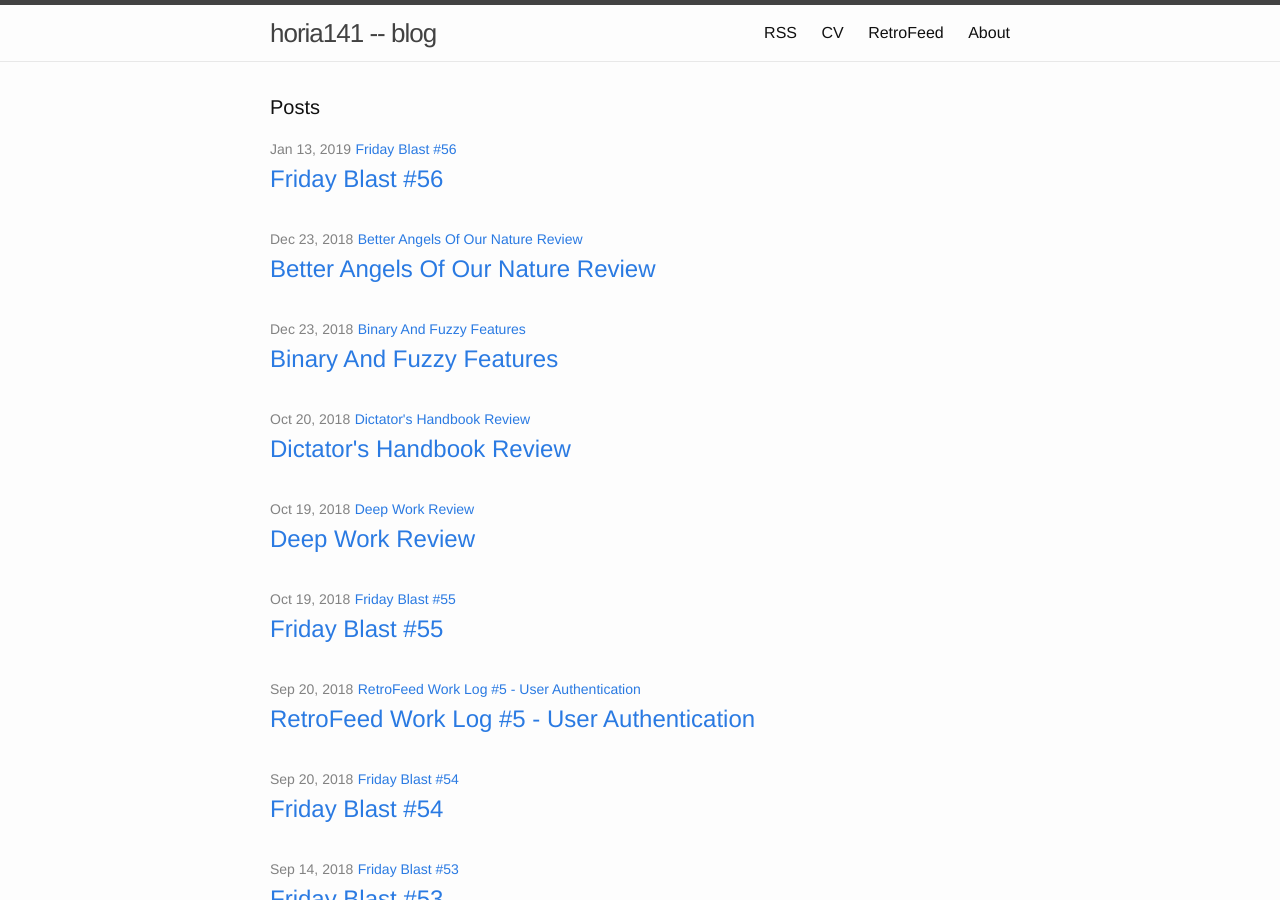
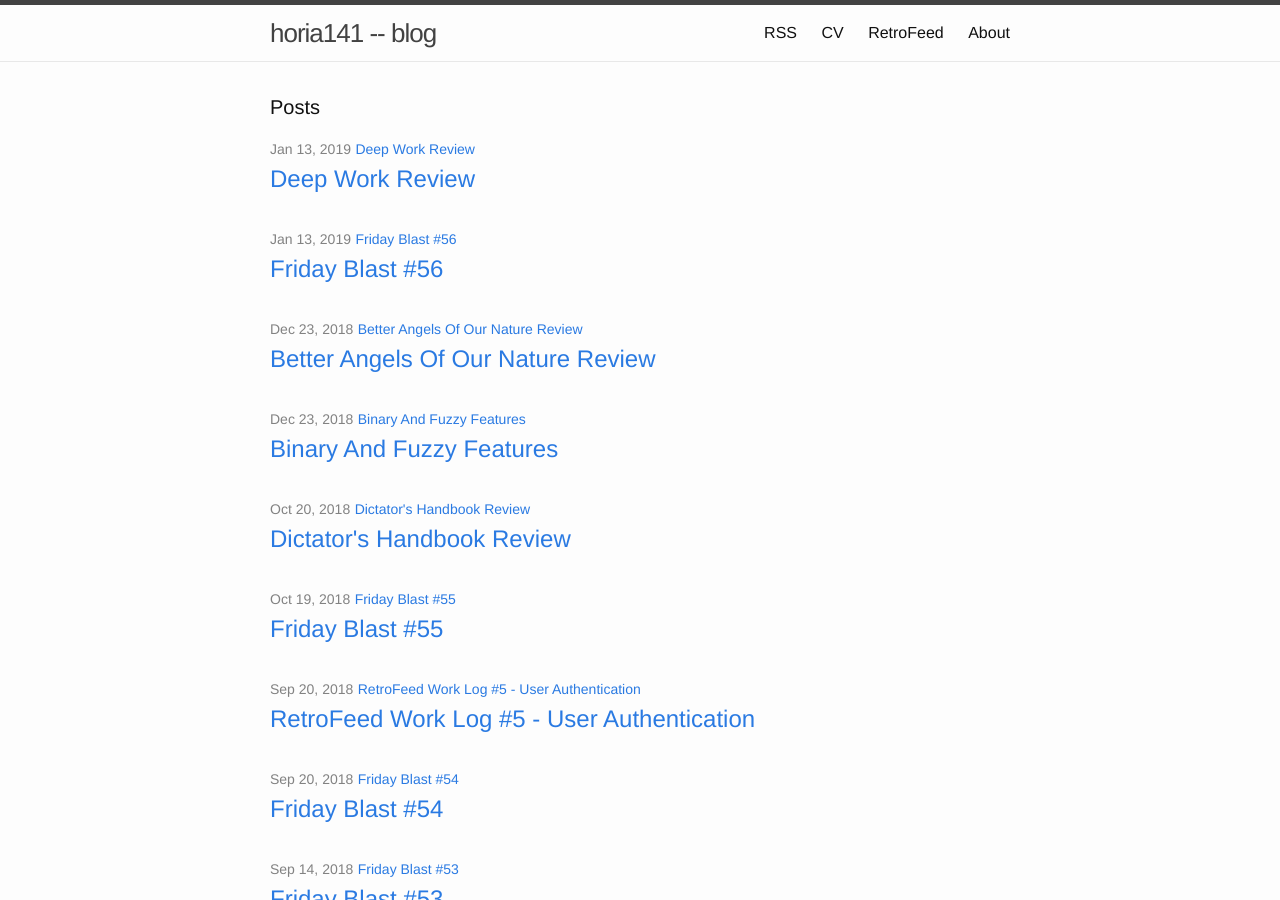
Before and after one commit to horia141/horia141.github.io, a Jekyll site: the page built from index.html, in a window 1280 px wide and 900 px high. Built offline with Jekyll 4.4.1, drawn with Linux system fonts in a browser that asks for light colours; comment, search, counter and statistics services are not loaded.

Commit message:
Fix dates

```diff
--- a/_posts/2019-01-13-deep-work-review.md
+++ b/_posts/2019-01-13-deep-work-review.md
@@ -1,7 +1,7 @@
 ---
 published: true
 layout: post
-date: '2018-10-19 8:00'
+date: '2019-01-13 8:00'
 categories: post
 tags: friday_blast links
 comments: true
```
